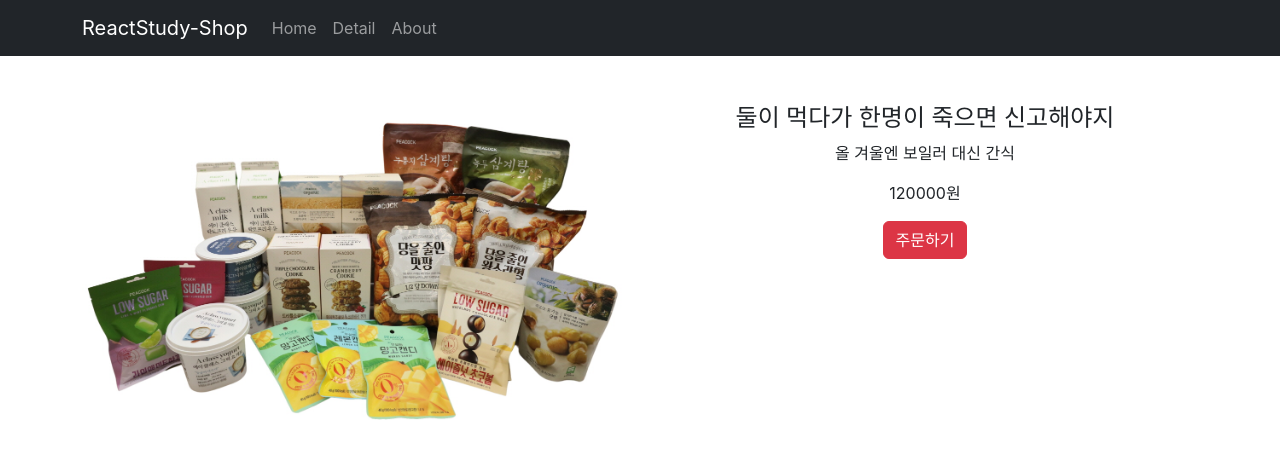
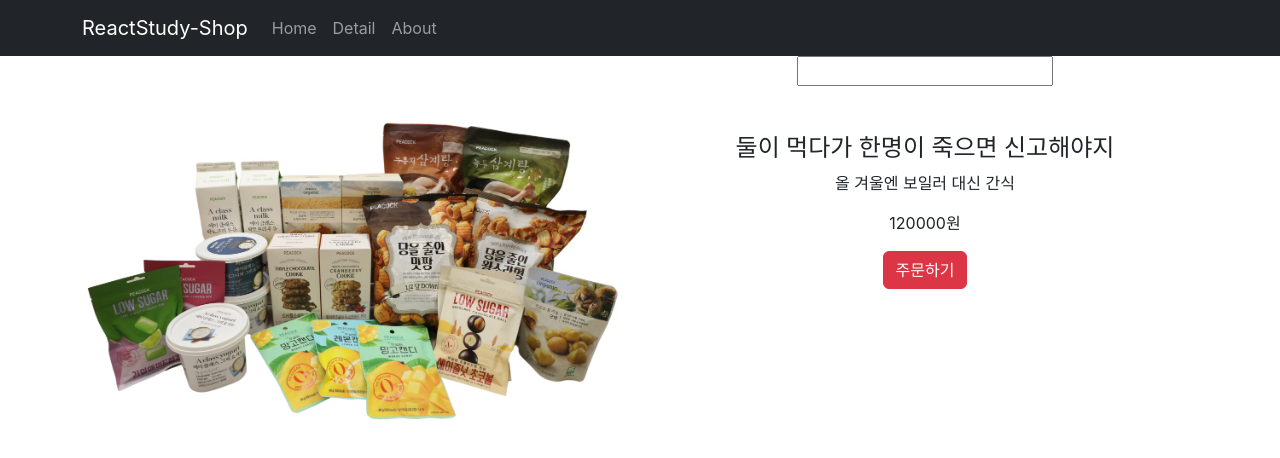
Before and after one commit to jungunman/ReactStudy-Shop, a React (Create React App) app: page /detail/0 in a window 1280 px wide. Shown: the top 458 px of the page. Built offline with nearby package versions, Linux system fonts and the light colour scheme.

Commit message:
timer, useEffect 사용, 경고창 만들기

```diff
--- a/package.json
+++ b/package.json
@@ -12,6 +12,7 @@
     "react-dom": "^18.2.0",
     "react-router-dom": "^6.10.0",
     "react-scripts": "5.0.1",
+    "styled-components": "^5.3.9",
     "web-vitals": "^2.1.4"
   },
   "scripts": {
--- a/src/App.css
+++ b/src/App.css
@@ -52,6 +52,10 @@
   color: black;
 }
 
+.displayNone{
+  display: none;
+}
+
 
 @keyframes App-logo-spin {
   from {
--- a/src/pages/Detail.js
+++ b/src/pages/Detail.js
@@ -1,17 +1,67 @@
+import { useEffect, useState } from 'react';
 import {Col, Row, Container} from 'react-bootstrap';
-import { useParams } from 'react-router-dom';
+import { json, useParams } from 'react-router-dom';
+import styled from 'styled-components';
+
+let ColorwBtn = styled.button`
+  //styled-components 라이브러리의 문법임 ex) props => props.bg
+  background :${ props => props.bg};
+  // 삼항 연산자로 CSS 내에서 조건문 만들 수도 있음.
+  color : ${props => props.bg === "blue" ? "white" : "black"};
+  padding : 10px;
+`
+
+
 
 function Detail(props){
+  const [display,setDisplay] = useState(true);
+  const [alert,setAlert] = useState(false);
+  const [text,setText] = useState("");
+
+  useEffect(()=>{
+    let timer = setTimeout(()=>{
+      setDisplay(false);
+    },1000 * 2)
+
+    return (()=>{
+      clearTimeout(timer);
+    })
+  }, []);
+
+
+
+
     const {id} = useParams();
-    console.log(id);
     return (
       <>
         <Container>
+          {
+            display === true ? <div className='alert alert-warning' >
+                                2초 이내 구매 시 할인
+                              </div> : null
+          }
           <Row>
             <Col md={6}>
               <img src={process.env.PUBLIC_URL+props.data[props.data[id].id].src} width="100%" />
             </Col>
             <Col md={6}>
+              <form>
+                {
+                  alert === true ? <div className='alert alert-warning' > 숫자만 입력하세요!</div> :null
+                }
+
+                <input type='text' minLength={1} onChange={(e)=>{
+                  //인풋태그에 숫자만 넣게하는 정규식
+                  const regex = /^[0-9]+$/;
+                  if (regex.test(e.target.value)){
+                    setText(e.target.value);
+                    setAlert(false);
+                  }else{
+                    e.target.value = text;
+                    setAlert(true);
+                  }
+                }}/>
+              </form>
               <h4 className="pt-5">{props.data[props.data[id].id].title}</h4>
               <p>{props.data[props.data[id].id].content}</p>
               <p>{props.data[props.data[id].id].price}원</p>
```
Also changed, not shown: 2 other files (tests, documents, lock files or other folders).
